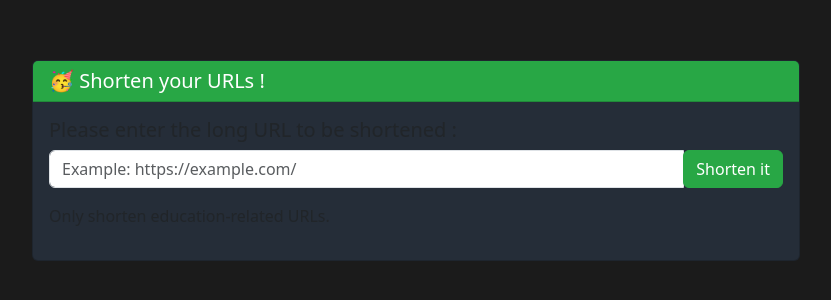
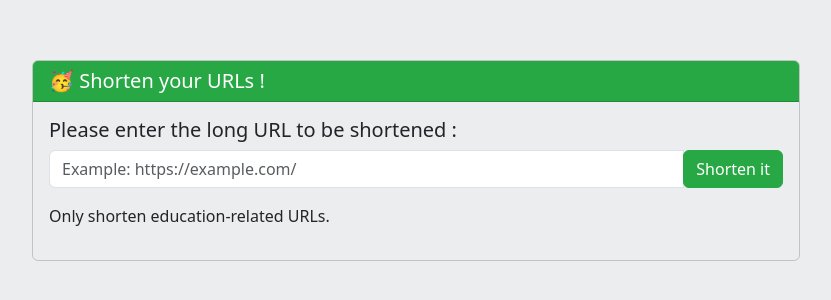
Before and after one commit to iamback24x7/888, a plain HTML site: page index.html in a window 1280 px wide. Shown: the part 240-540 px from the top of the page, without its empty margins (224-1055 px from the left). Drawn offline with nearby package versions, Linux system fonts and the dark colour scheme.

Commit message:
Update index.html

```diff
--- a/index.html
+++ b/index.html
@@ -59,16 +59,8 @@
       width: 95%;
     }
   }
-    @media (prefers-color-scheme: dark) {
-      body {
-        color: #d9d9d9;
-        background: #1b1b1b;
-      }
-      .card {
-        background-color: #252d38;
-      }
-    }
 </style>
+
 </head>
 <body>
   <div class="card">
```
Lines whose indentation alone changed are shown as unchanged.
